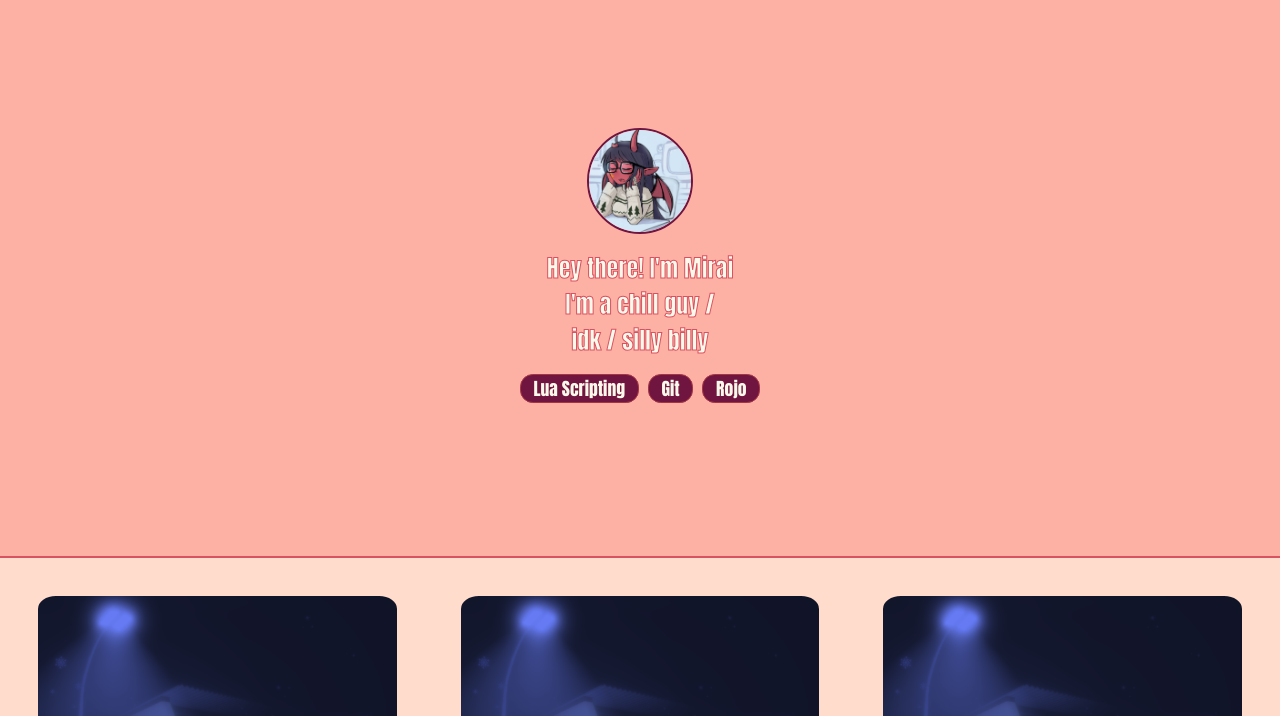
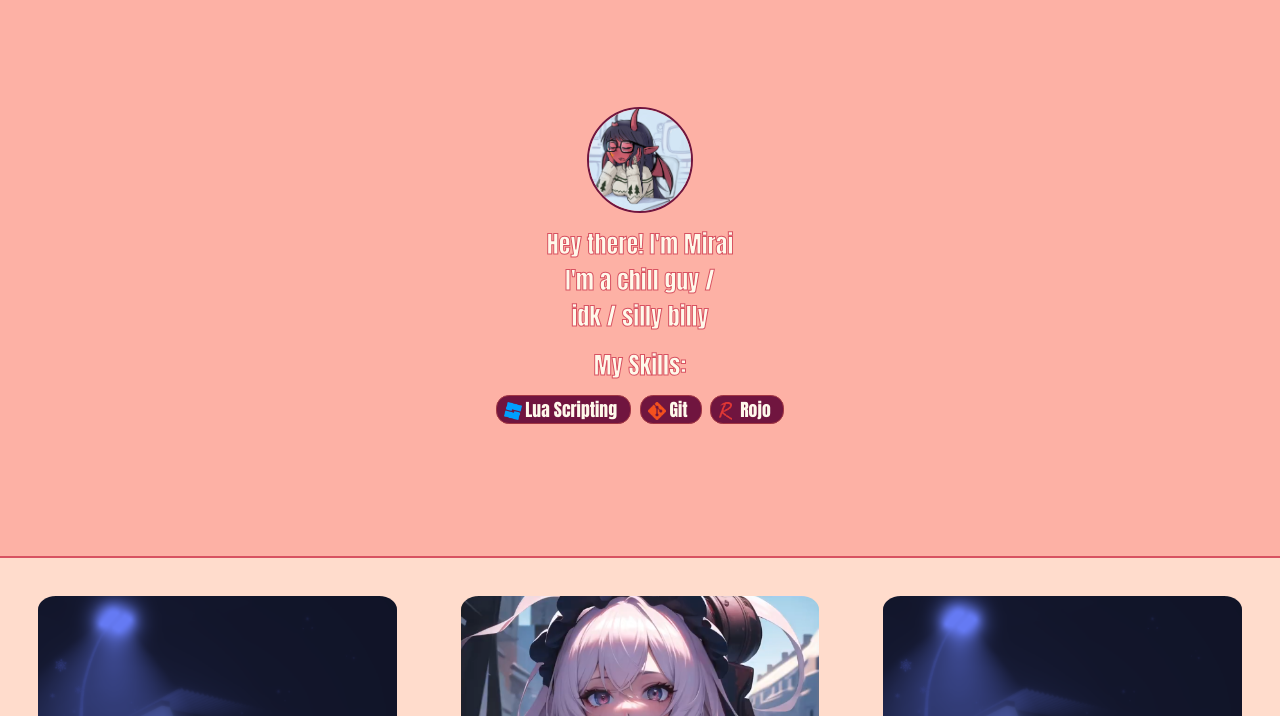
Before and after one commit to sillyMirai/sillymirai.github.io, a plain HTML site: page index.html in a window 1280 px wide. Shown: the part 84-800 px from the top of the page. Drawn offline with Linux system fonts and the light colour scheme.

Commit message:
Add Icons to skills

```diff
--- a/index.html
+++ b/index.html
@@ -24,7 +24,6 @@
                 <img src="Media/youtube.png" alt="Youtube" title="My Works">
             </a>
         </div>
-
     </nav>
 
     <div class="welcome">
@@ -33,17 +32,18 @@
             I'm a chill guy / <br>
             idk / silly billy</h1>
 
-            <section>
-                <span class="skill">Lua Scripting</span>
-                <span class="skill" id="git">Git</span>
-                <span class="skill">Rojo</span>
-            </section>
+        <h1>My Skills:</h1>
+        <div>
+            <span class="skill" id="lua">Lua Scripting</span>
+            <span class="skill" id="git">Git</span>
+            <span class="skill" id="rojo">Rojo</span>
+        </div>
 
     </div>
 
     <div class="showcase">
         <div class="item">
-            <a href="#">
+            <a href="https://www.roblox.com/games/87736027160069/Snowfall">
                 <div class="overlay"></div>
                 <h1>Snowfall</h1>
                 <img src="Media/snowfall.png" alt="Work Screenshot">
@@ -51,10 +51,10 @@
         </div>
 
         <div class="item">
-            <a href="#">
+            <a href="https://devforum.roblox.com/t/roblox-image-generator/3063648">
                 <div class="overlay"></div>
-                <h1>Snowfall</h1>
-                <img src="Media/snowfall.png" alt="Work Screenshot">
+                <h1>Roblox Image Generator</h1>
+                <img src="Media/ai-gen.png" alt="Work Screenshot">
             </a>
         </div>
 
--- a/style.css
+++ b/style.css
@@ -11,6 +11,14 @@ body {
     margin: 0;
     padding: 0%;
     font-family: Impact, Haettenschweiler, 'Arial Narrow Bold', sans-serif;
+
+    cursor: default;
+    -webkit-user-select: none;
+    -khtml-user-select: none;
+    -moz-user-select: none;
+    -ms-user-select: none;
+    -o-user-select: none;
+    user-select: none;
 }
 
 /* Navbar */
@@ -85,6 +93,7 @@ div.welcome {
     justify-content: center;
     align-items: center;
     flex-direction: column;
+    gap: 1vw;
 }
 
 div.welcome img {
@@ -100,6 +109,8 @@ div.welcome h1 {
     width: 20%;
     font-size: 1.5em;
     text-align: center;
+
+    margin: 0;
 }
 
 /* Skills Section */
@@ -111,20 +122,42 @@ span.skill {
     border: 1px solid #A33643;
     border-radius: 1vw;
 
+    margin: 0 .2vw;
+
     text-align: center;
     display: inline-block;
-
-    margin: 0 .2vw;
 
     white-space: nowrap;
     overflow: hidden;
 
     font-size: 1.1em;
-    padding: 0 1vw;
+    padding: 0 1vw 0 0.6vw;
 }
 
-span#id::before {
+span.skill::before {
+    content: "";
+    margin-right: 0.25vw;
 
+    display: inline-block;
+    vertical-align: middle;
+
+    background-size: contain; /* Ensures the image scales properly */
+    background-repeat: no-repeat;
+
+    width: 18px;
+    height: 18px;
+}
+
+span#git::before {
+    background-image: url("Media/git.png");
+}
+
+span#lua::before {
+    background-image: url("Media/studio.png");
+}
+
+span#rojo::before {
+    background-image: url("Media/rojo.png");
 }
 
 /* Showcase Section */
@@ -161,7 +194,10 @@ div.item .overlay {
 
 div.item img {
     display: block;
+
     width: 100%;
+    height: 100%;
+
     transition: transform 0.4s ease, opacity 0.4s ease;
 }
 
```
Also changed, not shown: Media/ai-gen.png (added), Media/git.png (added), Media/rojo.png (added).
